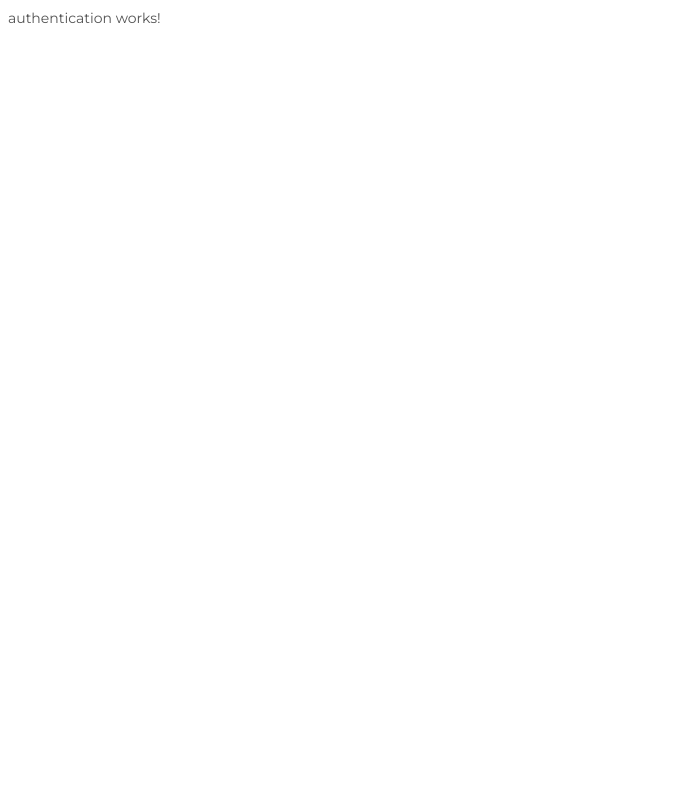
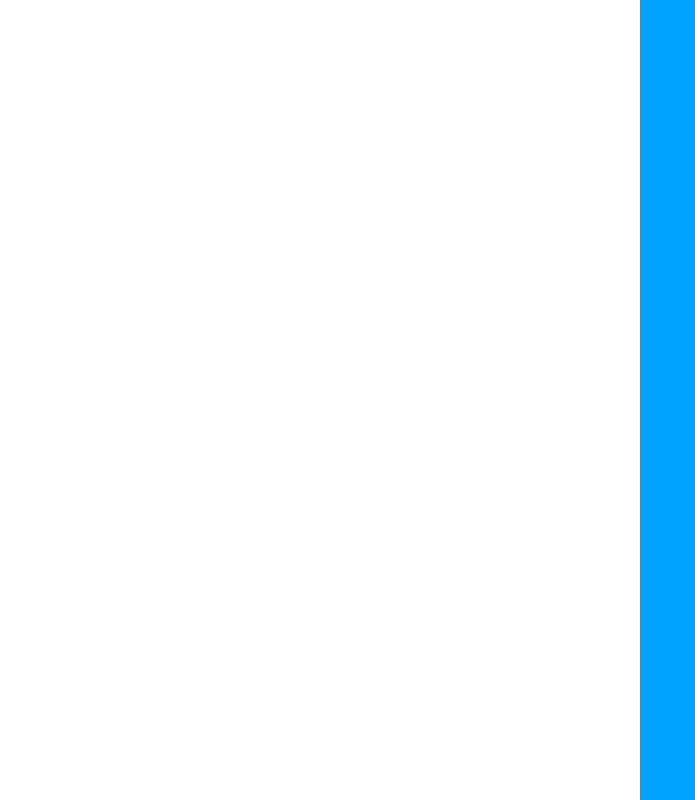
Before and after one commit to eduardo-n/frontend-paper-tree-v2, an Angular app: page / in a window 1280 px wide. Shown: the whole page, without its empty margins (0-695 px from the left). Built offline with nearby package versions, Linux system fonts and the light colour scheme.

Commit message:
Modelo tela inicial

```diff
--- a/src/app/modules/logged-out/components/authentication/authentication.component.html
+++ b/src/app/modules/logged-out/components/authentication/authentication.component.html
@@ -1 +1,8 @@
-<p>authentication works!</p>
+<div class="pg-authentication">
+  <div class="left-box">
+
+  </div>
+  <div class="right-box">
+
+  </div>
+</div>
--- a/src/app/modules/logged-out/components/authentication/authentication.component.scss
+++ b/src/app/modules/logged-out/components/authentication/authentication.component.scss
@@ -0,0 +1,15 @@
+.pg-authentication {
+  display: flex;
+
+  .left-box {
+    height: 100vh;
+    width: 50%;
+    background-color: var(--secondary-color);
+  }
+
+  .right-box {
+    height: 100vh;
+    width: 50%;
+    background-color: var(--primary-color);
+  }
+}
--- a/src/assets/themes/_themes.scss
+++ b/src/assets/themes/_themes.scss
@@ -1,9 +1,9 @@
 
 :root {
-  --primary-color: #1d1c25;
-  --primary-color-v2:  #24232F;
-  --secondary-color: #00ff6a;
-  --tertiary-color: blue;
+  --primary-color: rgb(0, 162, 255);
+  --primary-color-v2:  rgb(116, 204, 255);
+  --secondary-color: white;
+  --tertiary-color: rgb(187, 187, 187);
   --text-color: #535353;
   --text-color-2: #666666;
   --text-color-3: #6f6e77;
--- a/src/styles.scss
+++ b/src/styles.scss
@@ -9,6 +9,8 @@
   appearance: none;
   color: var(--text-color);
 }
+
+html, body { padding: 0; margin: 0;}
 
 h1,.h1,
 h2,.h2,
```
